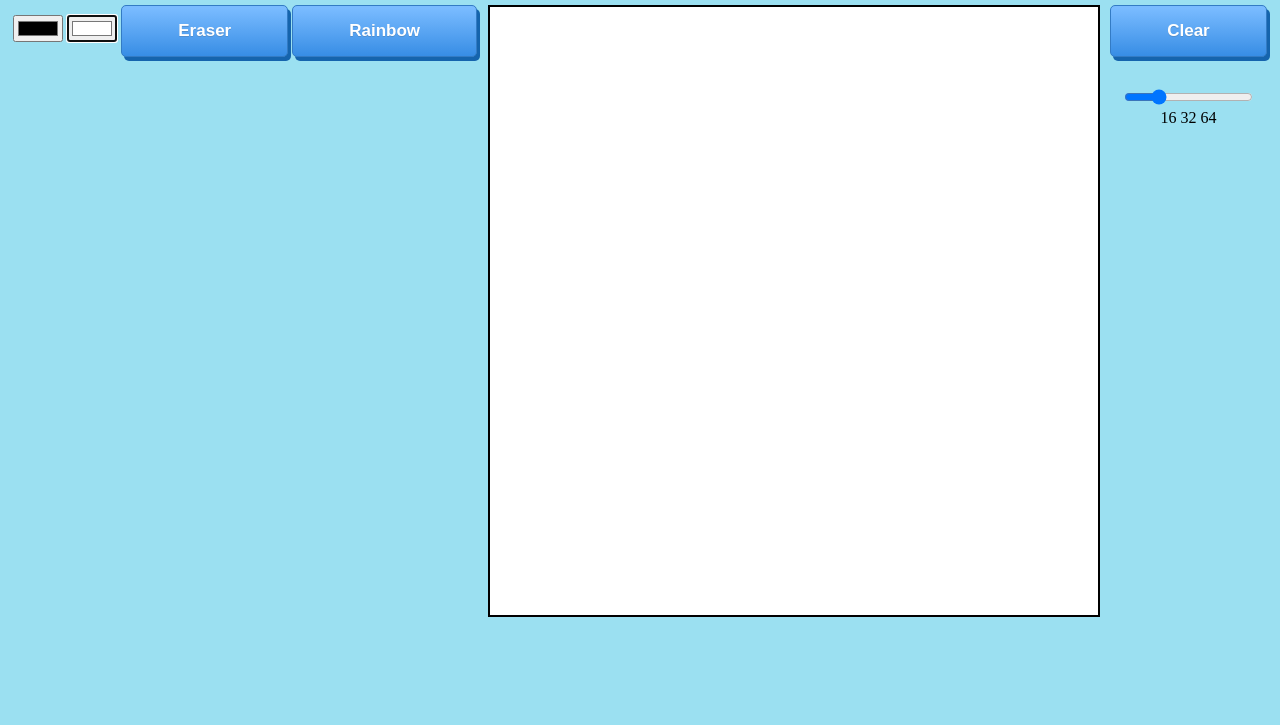
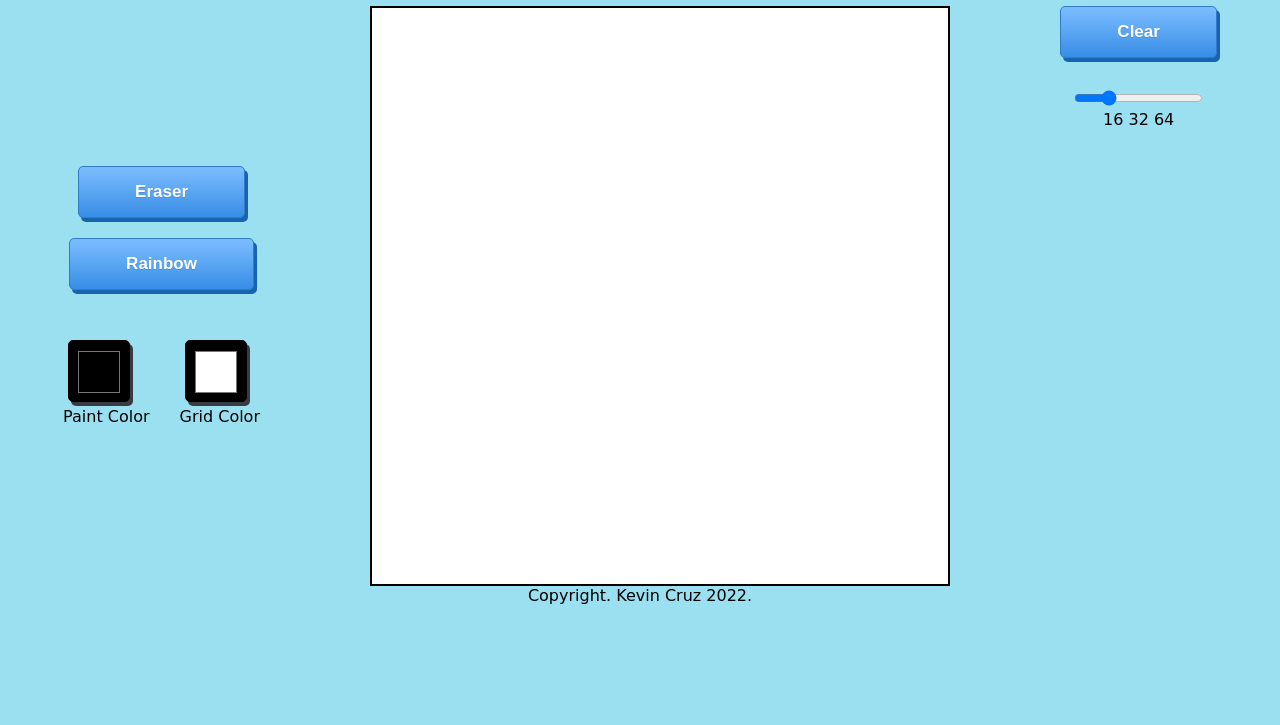
Before and after one commit to kevincruxz/etch-a-sketch, a plain HTML site: page index.html in a window 1280 px wide. Shown: the part 75-800 px from the top of the page. Drawn offline with Linux system fonts and the light colour scheme; a web font is replaced by a local one.

Commit message:
Add css style to left side options.

```diff
--- a/index.html
+++ b/index.html
@@ -6,16 +6,31 @@
     <meta name="viewport" content="width=device-width, initial-scale=1.0">
     <title>Etch-a-Sketch</title>
     <link rel="stylesheet" href="style.css">
+    <link rel="preconnect" href="https://fonts.googleapis.com">
+    <link rel="preconnect" href="https://fonts.gstatic.com" crossorigin>
+    <link href="https://fonts.googleapis.com/css2?family=Hubballi&display=swap" rel="stylesheet">
     <script src="script.js" defer></script>
 </head>
 <body>
     <h1>Etch - a - Sketch</h1>
     <div class="content">
         <div class="left-controls">
-            <input type="color" class="paint-color" value="#000000">
-            <input type="color" class="grid-color">
             <div class="eraser buttons">Eraser</div>
             <div class="rainbow buttons">Rainbow</div>
+            <div class="color-changers">
+                <div>
+                    <div class="color-selector">
+                        <input type="color" class="paint-color" value="#000000">
+                    </div>
+                    Paint Color
+                </div>
+                <div>
+                    <div class="color-selector">
+                        <input type="color" class="grid-color" value="#FFFFFF">
+                    </div>
+                    Grid Color
+                </div>
+            </div>
         </div>
         <div id="container-border">
             <div class="container">
@@ -28,5 +43,6 @@
             <div>16    32   64</div>
         </div>
     </div>
+    <footer>Copyright. Kevin Cruz 2022.</footer>
 </body>
 </html>
--- a/script.js
+++ b/script.js
@@ -11,7 +11,7 @@ initialRainbow();
 let squares = document.querySelectorAll('.grid-square')
 
 function createDivs() {
-    let width = 38 / size;
+    let width = 36 / size;
     for (let i = 0; i < (size * size) ; i++) {
         const div = document.createElement('div');
         div.classList.add('grid-square');
@@ -61,8 +61,7 @@ function initialColor() {
 
     squaresColorPicker.addEventListener('input', changeSquareColor);
     gridColorPicker.addEventListener('input', changeGridColor);
-    squaresColorPicker.select();
-    gridColorPicker.select();
+
 }
 
 function changeSquareColor(e) {
@@ -71,7 +70,7 @@ function changeSquareColor(e) {
         if (square.style.background) {
             square.style.background = squareColor;
         }
-    })
+    });
 }
 
 function changeGridColor(e) {
@@ -146,7 +145,7 @@ function buildNew(e) {
 }
 
 function setNewSize(newSize) {
-    newSize = 38 / newSize;
+    newSize = 36 / newSize;
     squares.forEach((square) => {
         square.style.width = `${newSize}rem`;
         square.style.height = `${newSize}rem`;
--- a/style.css
+++ b/style.css
@@ -1,19 +1,26 @@
 body {
     text-align: center;
     background-color: #9BE0F1;
+	font-family: 'Hubballi', cursive;
 }
 
-/*
-.grid-square {
+.grid-square:hover {
+	background-color: rgb(217, 196, 242);
+}
 
+.left-controls {
+	display: flex;
+	flex-direction: column;
+	gap: 20px;
+	align-items: center;
+	justify-content: center;
 }
-*/
 
 .container {
     display: flex;
     flex-wrap: wrap;
-    width: 38rem;
-    height: 38rem;
+    width: 36rem;
+    height: 36rem;
     background-color: white;
 }
 
@@ -62,3 +69,37 @@ body {
 .range-sel {
     margin-top: 2rem;
 }
+
+.color-selector {
+	display: flex;
+	width: 50px;
+	height: 50px;
+	border: 1px solid;
+	box-shadow: 3px 4px 0px 0px #363c42;
+	background-color: rgb(0, 0, 0);
+	padding: 5px;
+	margin: 5px;
+	border-radius: 5px;
+	transition: 0.5s;
+}
+
+.color-selector:hover {
+	transform: scale(1.1);
+	box-shadow: 6px 8px 0px 0px #1564ad;
+	margin: 0px 10px 10px 10px;
+}
+
+.paint-color, .grid-color {
+	width: 50px;
+	height: 50px;
+	margin-bottom: 0;
+	border: 0;
+	box-sizing: content-box;
+	background-color: rgb(0, 0, 0);
+}
+
+.color-changers {
+	display: flex;
+	gap: 30px;
+	margin-top: 25px;
+}
```
